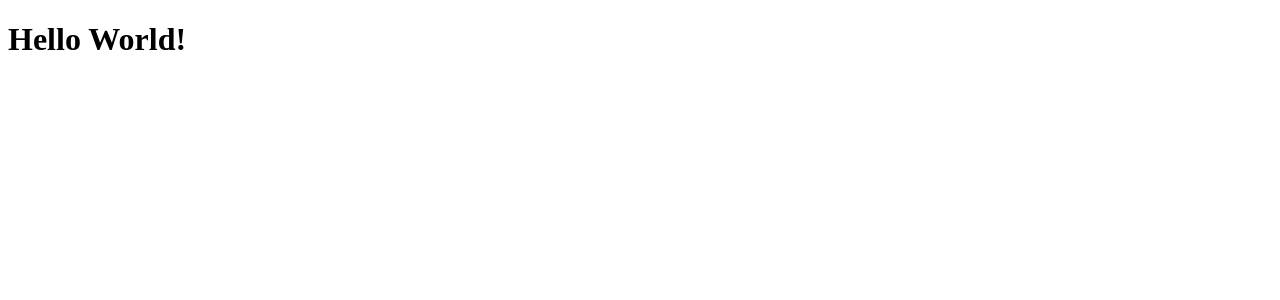
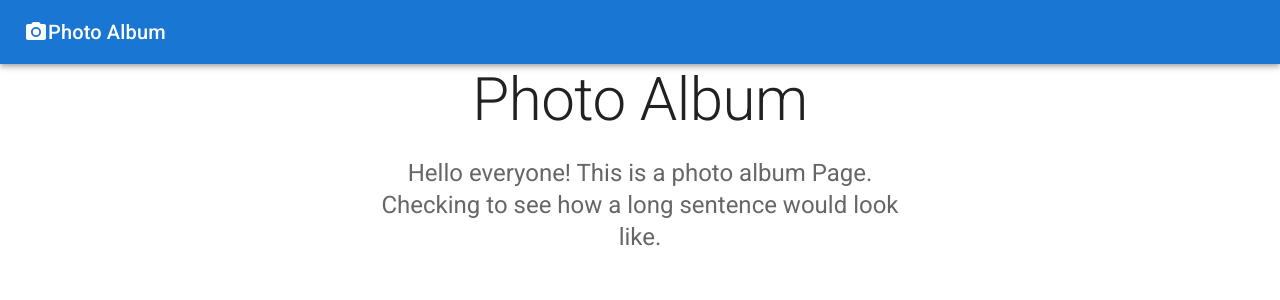
Before and after one commit to KevinKipkoechMutai/react-and-material-ui-app, a React (Create React App) app: page / in a window 1280 px wide. Shown: the top 300 px of the page. Built offline with nearby package versions, Linux system fonts and the light colour scheme.

Commit message:
test different MUI tools

```diff
--- a/src/components/App.js
+++ b/src/components/App.js
@@ -1,7 +1,29 @@
 import React from "react"
+import { Typography, AppBar, Card, CardActions, CardMedia, CssBaseline, Grid, Toolbar, Container } from "@mui/material"
+import { PhotoCamera } from "@mui/icons-material"
 
 export default function App() {
     return (
-        <h1>Hello World!</h1>
+       <>
+        <CssBaseline />
+        <AppBar position="relative">
+            <Toolbar>
+                <PhotoCamera/>
+                <Typography variant="h6">Photo Album</Typography>
+            </Toolbar>
+        </AppBar>
+        <main>
+            <div>
+                <Container maxWidth="sm">
+                    <Typography variant="h2" align="center" color="textPrimary" gutterBottom>
+                            Photo Album
+                    </Typography>
+                    <Typography variant="h5" align="center" color="textSecondary">
+                            Hello everyone! This is a photo album Page. Checking to see how a long sentence would look like.
+                    </Typography>
+                </Container>
+            </div>
+        </main>
+       </>
     )
 }
```
